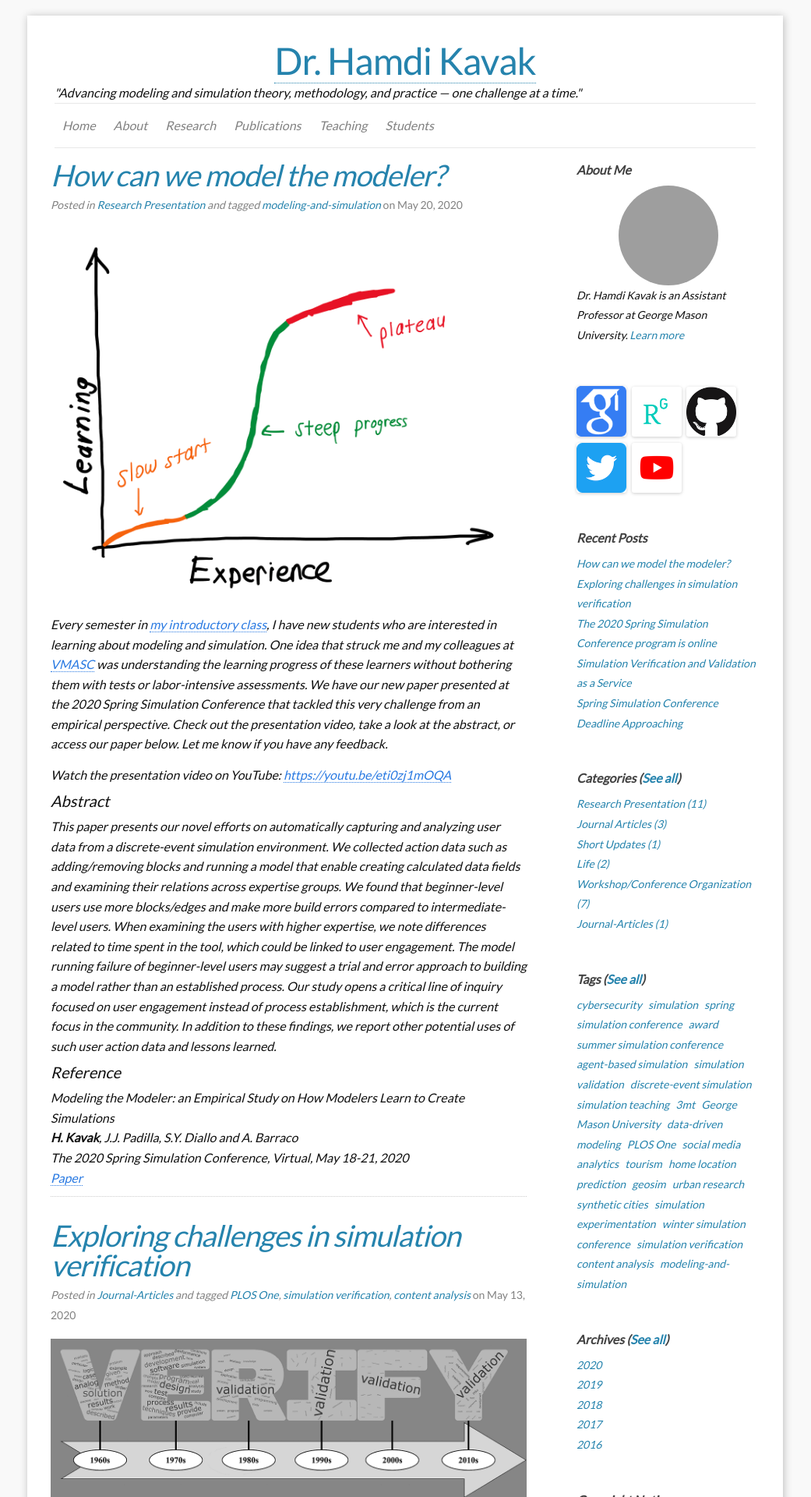
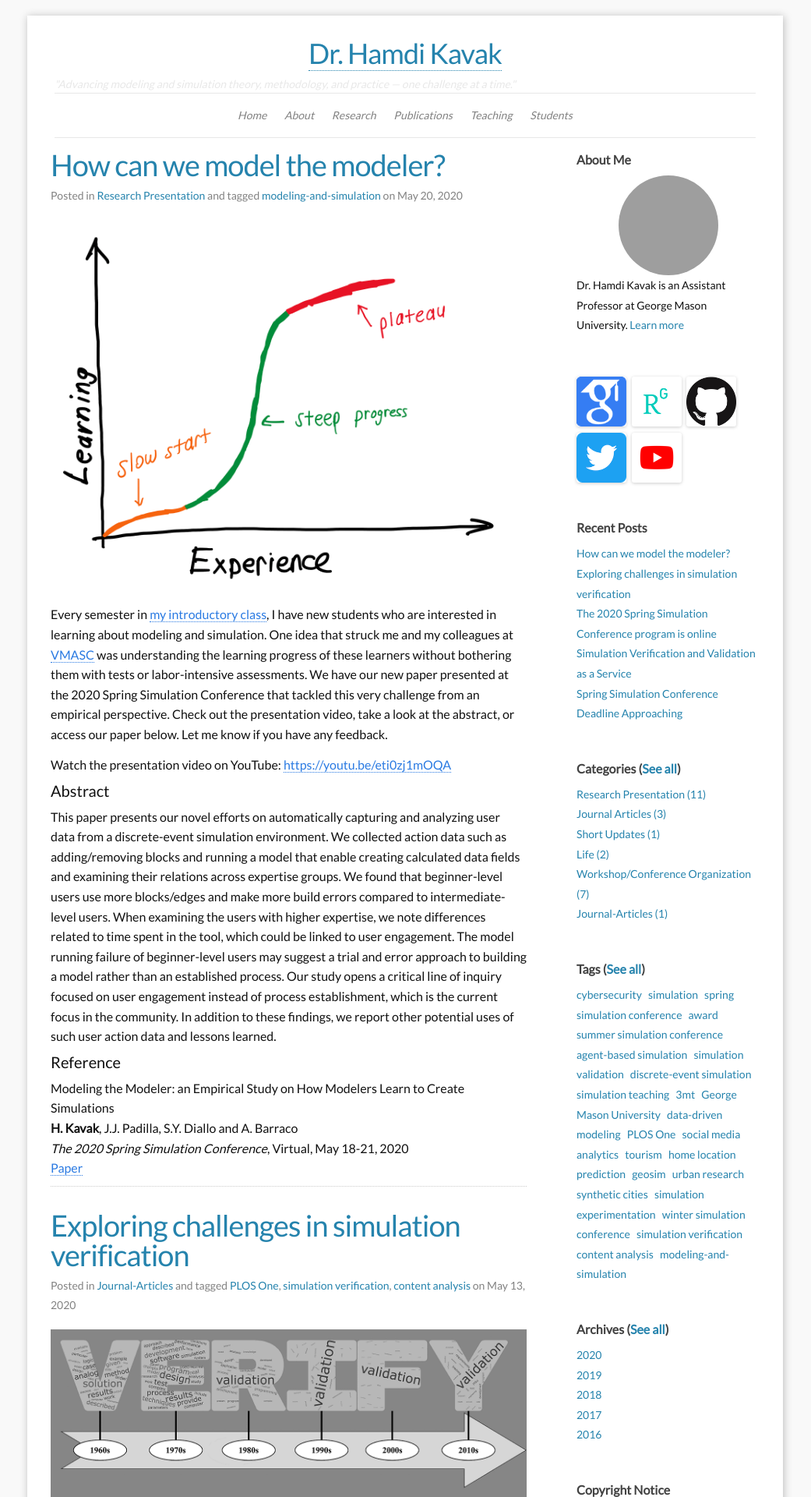
Before and after one commit to hamdikavak/hamdikavak.github.io, a Jekyll site: the page built from index.html, in a window 1280 px wide. Shown: the top 1920 px of the page at 78% size, without its empty margins (120-1161 px from the left). Built offline with Jekyll 4.4.1, drawn with Linux system fonts in a browser that asks for light colours; nearby versions of some CDN libraries; the list of posts is cut into pages by our own code; grey boxes are pictures that could not be loaded.

Commit message:
Tagline update

```diff
--- a/_includes/header.html
+++ b/_includes/header.html
@@ -3,7 +3,7 @@
   <div class="wrapper">
 
     <h1 class="site-title"><a href="{{ site.baseurl }}/">{{ site.title }}</a></h1>
-    <i>"{{ site.tagline }}"<i>
+    <span class="site-tagline">"{{ site.tagline }}"<span>
 
     <nav class="site-nav">
       <a href="#" class="menu-icon">
--- a/_sass/_layout.scss
+++ b/_sass/_layout.scss
@@ -9,10 +9,9 @@
 }
 
 .site-title {
-  font-size: 48px;
-  line-height: 56px;
+  font-size: 36px;
+  line-height: 36px;
   letter-spacing: -1px;
-  margin-bottom: 0;
   text-align:center;
   a{
     &,
@@ -23,6 +22,14 @@
       text-decoration: none;
     }
   }
+}
+
+.site-tagline{
+	font-size: 14px;
+  	line-height: 14px;
+  	color: $grey-color-light;
+  	font-style: italic;
+  	text-align: center;
 }
 
 .site-meta{
```
